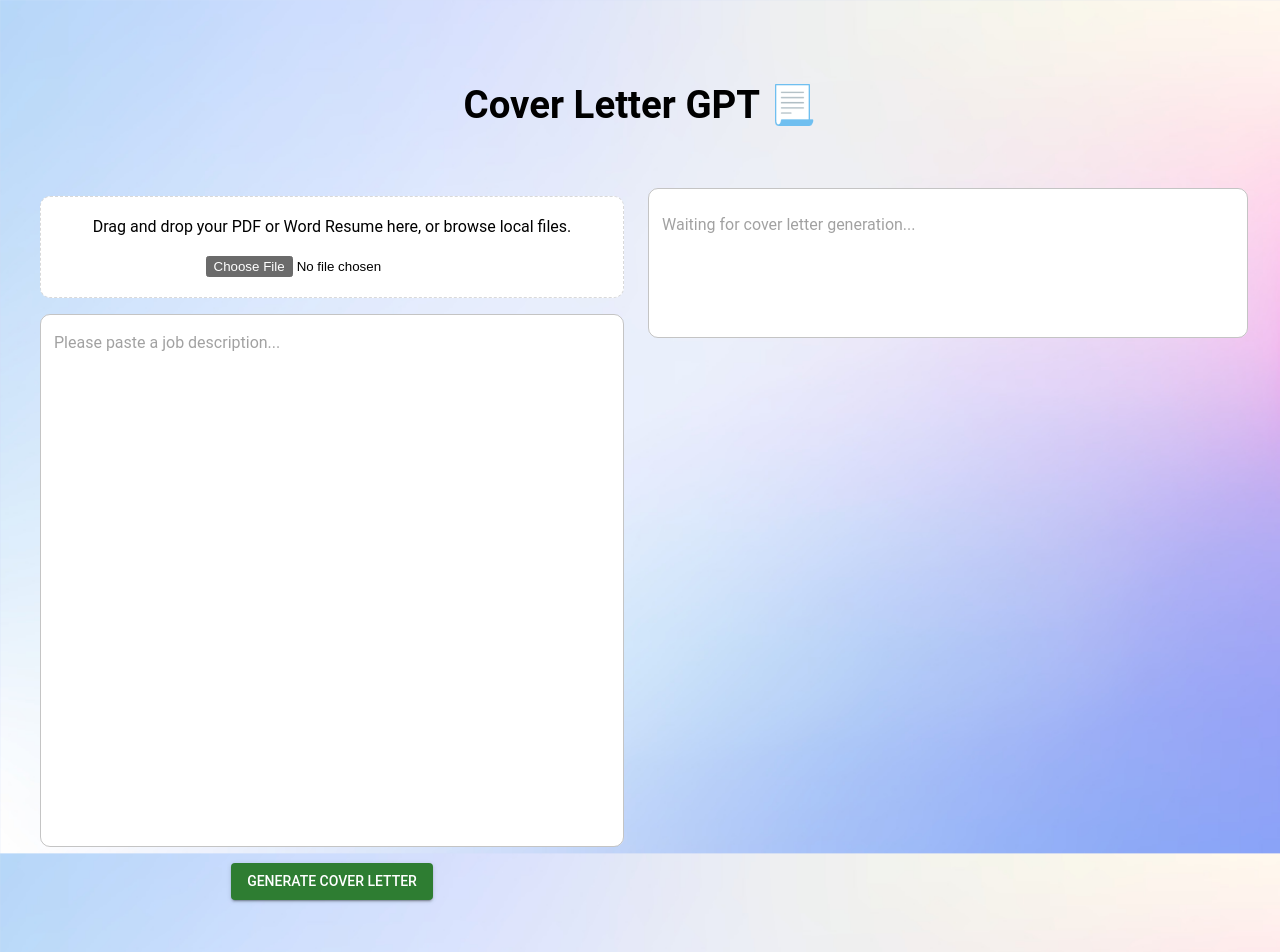
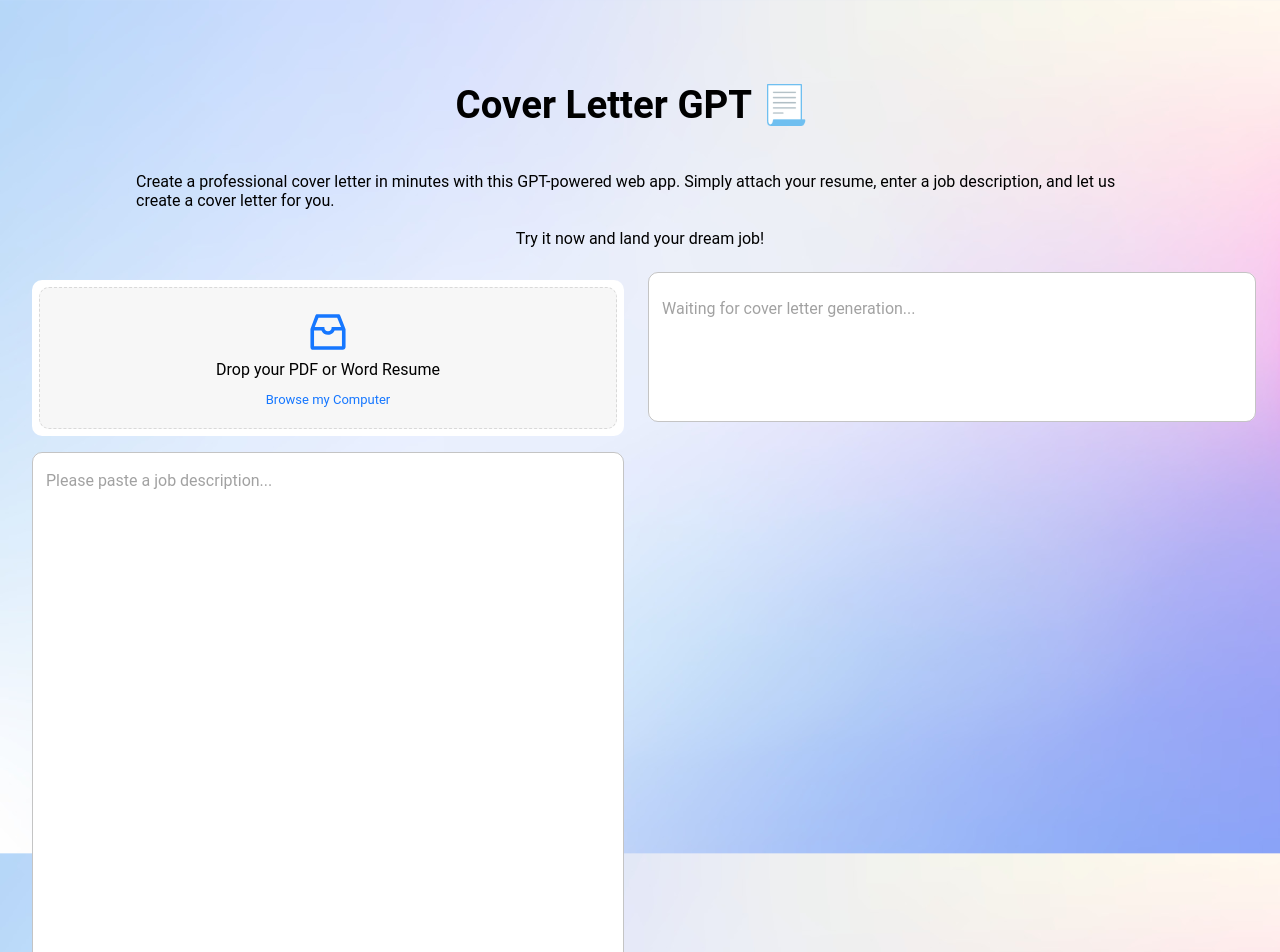
Before and after one commit to macsampson/cover-letter-gpt, a React (Vite) app in the folder client/: page / in a window 1280 px wide. Shown: the top 952 px of the page. Built offline with nearby package versions, Linux system fonts and the light colour scheme.

Commit message:
update file drop, add description  and add error notification

```diff
--- a/client/package.json
+++ b/client/package.json
@@ -12,6 +12,8 @@
     "@emotion/react": "^11.10.6",
     "@emotion/styled": "^11.10.6",
     "@fontsource/roboto": "^4.5.8",
+    "@mui/icons-material": "^5.11.11",
+    "@mui/lab": "^5.0.0-alpha.124",
     "@mui/material": "^5.11.14",
     "react": "^18.2.0",
     "react-dom": "^18.2.0"
--- a/client/src/App.css
+++ b/client/src/App.css
@@ -128,7 +128,7 @@ html {
 	border-radius: 10px;
 	padding: 20px;
 	text-align: center;
-	background-color: #fff;
+	background-color: #f7f7f7;
 	color: black;
 }
 
@@ -141,7 +141,7 @@ html {
 }
 
 input[type='file'] {
-	/* display: inline-block; */
+	display: none;
 	margin-top: 20px;
 	background-color: white;
 	color: black;
@@ -190,6 +190,28 @@ input[type='file'] {
 .mainGrid {
 	max-width: 1500px;
 	margin: 0 auto !important;
+}
+
+.MuiLoadingButton-root {
+	border-radius: 10px !important;
+}
+
+.dropIcon {
+	text-align: center;
+}
+
+#resume {
+	padding-top: 15px;
+	font-style: italic;
+}
+
+a {
+	color: #1677ff;
+	font-size: small;
+}
+
+a:hover {
+	color: #6aa8ff;
 }
 
 h1 {
--- a/client/src/App.tsx
+++ b/client/src/App.tsx
@@ -9,6 +9,10 @@ import Grid2 from '@mui/material/Unstable_Grid2' // Grid version 2
 import InputLabel from '@mui/material/InputLabel'
 import { createTheme, ThemeProvider } from '@mui/material/styles'
 import { fontSize } from '@mui/system'
+import LoadingButton from '@mui/lab/LoadingButton'
+import DescriptionIcon from '@mui/icons-material/Description'
+import Snackbar from '@mui/material/Snackbar'
+import MuiAlert, { AlertProps } from '@mui/material/Alert'
 
 const theme = createTheme({
 	typography: {
@@ -18,6 +22,20 @@ const theme = createTheme({
 
 interface Props {}
 
+const Alert = React.forwardRef<HTMLDivElement, AlertProps>(function Alert(
+	props,
+	ref
+) {
+	return (
+		<MuiAlert
+			elevation={6}
+			ref={ref}
+			variant="filled"
+			{...props}
+		/>
+	)
+})
+
 const App: React.FC<Props> = () => {
 	const [count, setCount] = useState(0)
 
@@ -26,6 +44,7 @@ const App: React.FC<Props> = () => {
 	const [text, setText] = useState('')
 	let [apiResponse, setApiResponse] = useState('')
 	let [loading, SetLoading] = useState(false)
+	let [alert, SetAlert] = useState(false)
 
 	const resultRef = useRef('')
 
@@ -87,6 +106,11 @@ const App: React.FC<Props> = () => {
 		SetLoading(true)
 		setApiResponse('')
 		const formData = new FormData()
+		if (!file || !text) {
+			SetAlert(true)
+			SetLoading(false)
+			return
+		}
 		// const source = new EventSource('/api/upload')
 		formData.append('file', file as Blob)
 		formData.append('text', text)
@@ -145,6 +169,7 @@ const App: React.FC<Props> = () => {
 
 			console.log('stream complete')
 		} catch (error) {
+			// console.log()
 			console.error(error)
 		}
 	}
@@ -165,6 +190,30 @@ const App: React.FC<Props> = () => {
 		setText(e.target.value)
 	}
 
+	const handleBrowseClick = () => {
+		const input = document.querySelector<HTMLInputElement>('input[type="file"]')
+		input && input.click()
+	}
+
+	const handleAlert = () => {
+		SetAlert(true)
+	}
+
+	const handleClose = (
+		event?: React.SyntheticEvent | Event,
+		reason?: string
+	) => {
+		if (reason === 'clickaway') {
+			return
+		}
+
+		SetAlert(false)
+	}
+
+	// const handleClick = (e: React.FormEvent<HTMLFormElement>) => {
+	// 	handleSubmit(e)
+	// }
+
 	return (
 		<main>
 			<ThemeProvider theme={theme}>
@@ -172,9 +221,10 @@ const App: React.FC<Props> = () => {
 					container
 					spacing={2}
 					justifyContent="center"
-					padding={2}
+					padding={0}
 					fontFamily="Roboto"
 					id="title"
+					lg={12}
 				>
 					<h1>Cover Letter GPT 📃</h1>
 				</Grid2>
@@ -182,13 +232,43 @@ const App: React.FC<Props> = () => {
 					className="mainGrid"
 					container
 					spacing={2}
-					padding={3}
+					padding={2}
 					// justifyContent="center"
 					// display="flex"
 				>
+					<Grid2
+						spacing={2}
+						justifyContent="center"
+						fontFamily="Roboto"
+						lg={12}
+						padding={2}
+						paddingLeft={15}
+						paddingRight={15}
+					>
+						<p>
+							Create a professional cover letter in minutes with this
+							GPT-powered web app. Simply attach your resume, enter a job
+							description, and let us create a cover letter for you.
+						</p>
+						<br></br>
+						<p
+							style={{
+								textAlign: 'center',
+							}}
+						>
+							Try it now and land your dream job!
+						</p>
+					</Grid2>
 					<Grid2 lg={6}>
 						<form onSubmit={handleSubmit}>
 							<Grid2>
+								<div
+									style={{
+										padding: '7px',
+										backgroundColor: 'white',
+										borderRadius: '10px',
+									}}
+								>
 									<div
 										className={`drag-and-drop-container ${
 											isDragging ? 'dragging' : ''
@@ -198,16 +278,35 @@ const App: React.FC<Props> = () => {
 										onDragOver={handleDragOver}
 										onDrop={handleDrop}
 									>
-									<p>
-										Drag and drop your PDF or Word Resume here, or browse local
-										files.
-									</p>
+										<svg
+											className="dropIcon"
+											viewBox="0 0 1024 1024"
+											focusable="false"
+											data-icon="inbox"
+											width="3em"
+											height="3em"
+											fill="#1677ff"
+											aria-hidden="true"
+										>
+											<path d="M885.2 446.3l-.2-.8-112.2-285.1c-5-16.1-19.9-27.2-36.8-27.2H281.2c-17 0-32.1 11.3-36.9 27.6L139.4 443l-.3.7-.2.8c-1.3 4.9-1.7 9.9-1 14.8-.1 1.6-.2 3.2-.2 4.8V830a60.9 60.9 0 0060.8 60.8h627.2c33.5 0 60.8-27.3 60.9-60.8V464.1c0-1.3 0-2.6-.1-3.7.4-4.9 0-9.6-1.3-14.1zm-295.8-43l-.3 15.7c-.8 44.9-31.8 75.1-77.1 75.1-22.1 0-41.1-7.1-54.8-20.6S436 441.2 435.6 419l-.3-15.7H229.5L309 210h399.2l81.7 193.3H589.4zm-375 76.8h157.3c24.3 57.1 76 90.8 140.4 90.8 33.7 0 65-9.4 90.3-27.2 22.2-15.6 39.5-37.4 50.7-63.6h156.5V814H214.4V480.1z"></path>
+										</svg>
+										<p>Drop your PDF or Word Resume</p>
+										<div style={{ paddingTop: '10px' }}>
+											<a
+												// id="browseFiles"
+												href="#"
+												onClick={handleBrowseClick}
+											>
+												Browse my Computer
+											</a>
+										</div>
 										<input
 											type="file"
 											accept=".pdf,.doc,.docx,application/msword,application/vnd.openxmlformats-officedocument.wordprocessingml.document"
 											onChange={handleFileChange}
 										/>
-									{file && <p>{file.name}</p>}
+										{file && <p id="resume">{file.name}</p>}
+									</div>
 								</div>
 							</Grid2>
 
@@ -234,16 +333,30 @@ const App: React.FC<Props> = () => {
 								direction="column"
 								alignItems="flex-end"
 							>
-								<Button
+								<LoadingButton
+									// sx={{
+									// 	'.MuiLoadingButton-root': { borderRadius: '10px' },
+									// }}
+									type="submit"
+									size="medium"
+									// onClick={handleClick}
+									endIcon={<DescriptionIcon />}
+									loading={loading}
+									loadingPosition="end"
+									variant="contained"
+								>
+									<span>Generate Cover Letter</span>
+								</LoadingButton>
+								{/* <Button
 									sx={{ '.MuiButtonBase-root': { borderRadius: '10px' } }}
 									variant="contained"
 									type="submit"
-									color="success"
+									color="primary"
 								>
 									Generate Cover Letter
-								</Button>
+								</Button> */}
 							</Grid2>
-							<Grid2
+							{/* <Grid2
 								style={{ textAlign: 'center' }}
 								display="flex"
 								justifyContent="center"
@@ -253,10 +366,10 @@ const App: React.FC<Props> = () => {
 								{loading && (
 									<CircularProgress
 										thickness={7}
-										color="success"
+										color="primary"
 									/>
 								)}
-							</Grid2>
+							</Grid2> */}
 						</form>
 					</Grid2>
 					<Grid2 lg={6}>
@@ -273,6 +386,19 @@ const App: React.FC<Props> = () => {
 						</Grid2>
 					</Grid2>
 				</Grid2>
+				<Snackbar
+					open={alert}
+					autoHideDuration={6000}
+					onClose={handleClose}
+				>
+					<Alert
+						onClose={handleClose}
+						severity="error"
+						sx={{ width: '100%' }}
+					>
+						Please attach your resume and enter a job description!
+					</Alert>
+				</Snackbar>
 			</ThemeProvider>
 		</main>
 	)
```
Lines whose indentation alone changed are shown as unchanged.
